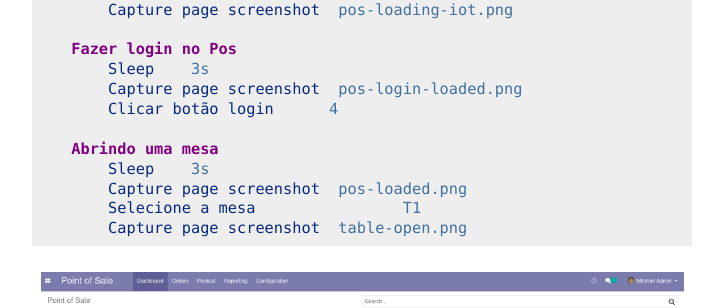
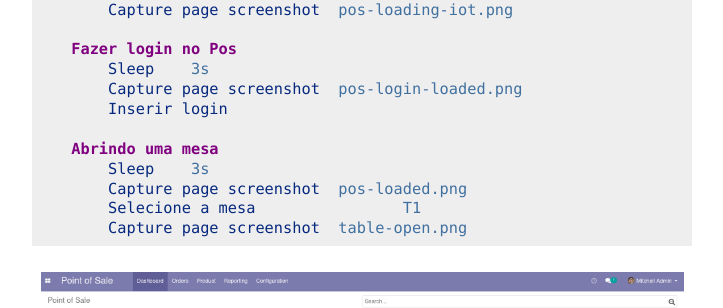
Before and after one commit to kmee/odoo-sphinx-robotframework, a Sphinx documentation site: the page built from source/pos/pos.rst, in a window 1280 px wide and 900 px high, scrolled down 927 px. Shown: the part 160-468 px from the top of the window, without its empty margins (388-1111 px from the left). Built offline with Sphinx 7.4.7, drawn with Linux system fonts in a browser that asks for light colours.

Commit message:
[ADD] POS Login

```diff
--- a/source/pos/pos.rst
+++ b/source/pos/pos.rst
@@ -52,7 +52,7 @@ O acesso ao ponto de venda pode ser feito através:
     Fazer login no Pos
         Sleep    3s
         Capture page screenshot  pos-login-loaded.png
-        Clicar botão login	4
+        Inserir login
 
     Abrindo uma mesa
         Sleep    3s
```
Also changed, not shown: 1 other file.
